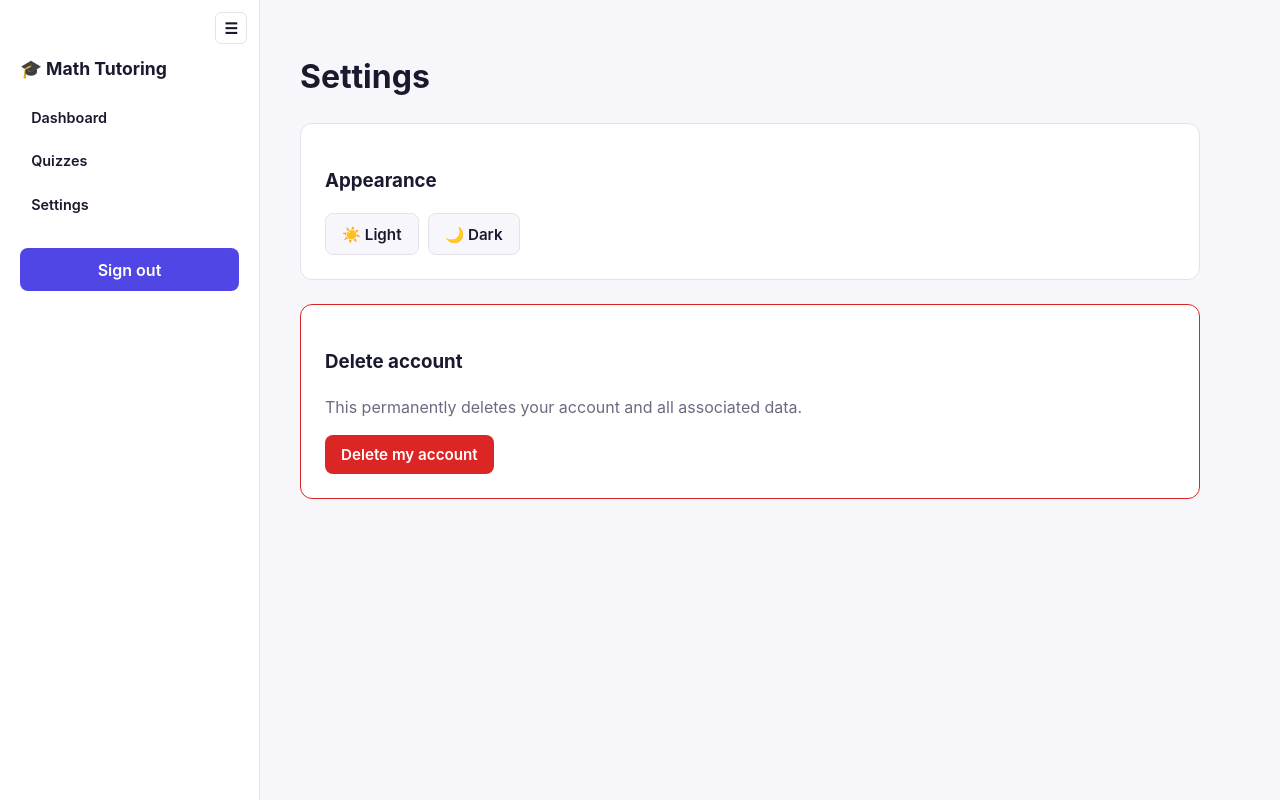
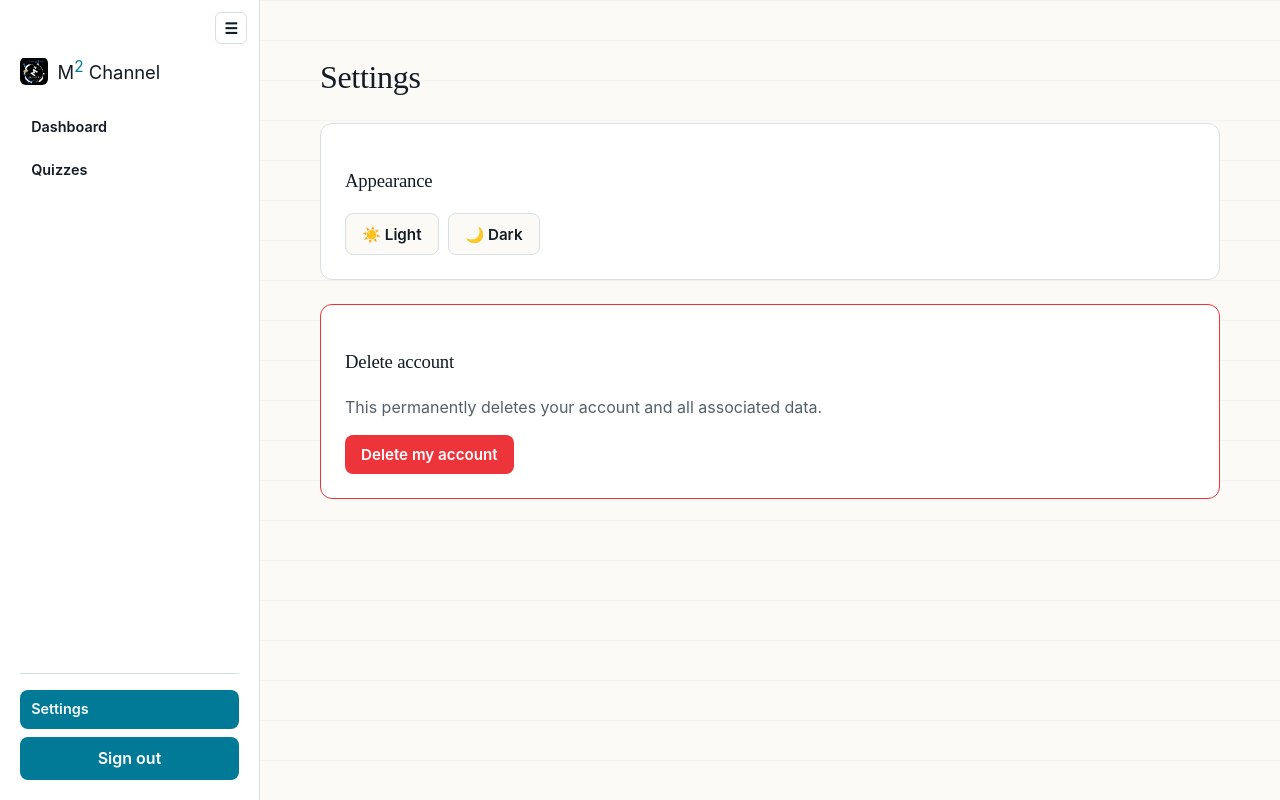
Before and after one commit to AryanSharma238/Math-tutoring-site-kk, a Flask app: page /settings in a window 1280 px wide. Run offline with Flask 3, Linux system fonts and the light colour scheme; the visitor is signed in with stand-in values (Sample User, id 1); some web fonts are replaced.

Commit message:
Match exact design system from source (OKLCH tokens, Instrument Serif, paper texture); portal branding, settings pinned to sidebar bottom, sign-out to homepage; homework activity card on dashboard; quizzes tab grouped into recently-assigned/to-do/completed with box layout; AI-generated quiz titles; quiz completion tracking

````diff
--- a/app.py
+++ b/app.py
@@ -55,7 +55,7 @@ FREE_MODELS = [
     "cohere/north-mini-code:free",
 ]
 
-QUIZ_SYSTEM_PROMPT = """You are a math problem generator. Given a topic/prompt, generate exactly {count} distinct multiple-choice math problems matching it.
+QUIZ_SYSTEM_PROMPT = """You are a math problem generator. Given a topic/prompt, generate exactly {count} distinct multiple-choice math problems matching it, plus a short descriptive title for the quiz as a whole.
 
 Each question must have exactly 4 answer choices, exactly one of which is correct.
 Each question must include a detailed step-by-step solution.
@@ -63,18 +63,24 @@ Each incorrect choice must include an explanation of the specific mistake or mis
 Verify all numbers and answer choices are mathematically correct and consistent before outputting.
 
 The "question" field must contain ONLY the question text -- never embed the answer choices inside it.
+The "title" field should be a short, specific, human-readable name for the quiz (4-8 words), based on the topic -- e.g. "Trigonometric Identities Practice" or "Quadratic Formula Word Problems". Do not just repeat the raw topic text verbatim.
 Do not include any internal reasoning, revisions, second-guessing, notes, or commentary anywhere in the output, including inside string fields. Do not use markdown code fences.
-Return ONLY a valid JSON array, where each element has exactly this shape:
+Return ONLY a single valid JSON object with exactly this shape:
 
 {{
-  "question": "string",
-  "choices": [
-    {{"label": "A", "text": "string", "correct": true, "explanation": ""}},
-    {{"label": "B", "text": "string", "correct": false, "explanation": "why this is wrong"}},
-    {{"label": "C", "text": "string", "correct": false, "explanation": "why this is wrong"}},
-    {{"label": "D", "text": "string", "correct": false, "explanation": "why this is wrong"}}
-  ],
-  "solution": "detailed step-by-step solution string"
+  "title": "string",
+  "questions": [
+    {{
+      "question": "string",
+      "choices": [
+        {{"label": "A", "text": "string", "correct": true, "explanation": ""}},
+        {{"label": "B", "text": "string", "correct": false, "explanation": "why this is wrong"}},
+        {{"label": "C", "text": "string", "correct": false, "explanation": "why this is wrong"}},
+        {{"label": "D", "text": "string", "correct": false, "explanation": "why this is wrong"}}
+      ],
+      "solution": "detailed step-by-step solution string"
+    }}
+  ]
 }}
 
 Exactly one choice per question must have "correct": true; the rest must be "correct": false with a non-empty "explanation". The correct choice's "explanation" should be an empty string."""
@@ -222,7 +228,7 @@ def register_routes(app):
     @app.route("/logout")
     def logout():
         session.clear()
-        return redirect(url_for("login"))
+        return redirect(url_for("home"))
 
     @app.route("/dashboard")
     @login_required
@@ -238,7 +244,7 @@ def register_routes(app):
 
         return render_template(
             "student_dashboard.html", user=user, profile=profile,
-            next_class=profile.next_class,
+            next_class=profile.next_class, active="dashboard",
         )
 
     @app.route("/quizzes")
@@ -250,7 +256,18 @@ def register_routes(app):
         profile = user.profile
         if not profile or not profile.setup_complete:
             return render_template("waiting.html", user=user)
-        return render_template("quizzes.html", user=user, profile=profile)
+
+        all_quizzes = profile.quizzes
+        recently_assigned = all_quizzes[0] if all_quizzes else None
+        todo = [q for q in all_quizzes if not q.completed_at and q.id != (recently_assigned.id if recently_assigned else None)]
+        completed = sorted(
+            (q for q in all_quizzes if q.completed_at), key=lambda q: q.completed_at, reverse=True
+        )
+        return render_template(
+            "quizzes.html", user=user, profile=profile,
+            recently_assigned=recently_assigned, todo=todo, completed=completed,
+            active="quizzes",
+        )
 
     @app.route("/quizzes/<int:quiz_id>")
     @login_required
@@ -260,13 +277,25 @@ def register_routes(app):
         if user.is_admin or quiz.profile_id != user.profile.id:
             abort(403)
         questions = json.loads(quiz.questions_json)
-        return render_template("take_quiz.html", user=user, quiz=quiz, questions=questions)
+        return render_template("take_quiz.html", user=user, quiz=quiz, questions=questions, active="quizzes")
+
+    @app.route("/quizzes/<int:quiz_id>/complete", methods=["POST"])
+    @login_required
+    def complete_quiz(quiz_id):
+        user = current_user()
+        quiz = Quiz.query.get_or_404(quiz_id)
+        if user.is_admin or quiz.profile_id != user.profile.id:
+            abort(403)
+        if not quiz.completed_at:
+            quiz.completed_at = datetime.now(dt_timezone.utc)
+            db.session.commit()
+        return {"ok": True}
 
     @app.route("/settings")
     @login_required
     def settings():
         user = current_user()
-        return render_template("settings.html", user=user)
+        return render_template("settings.html", user=user, active="settings")
 
     @app.route("/account/delete", methods=["POST"])
     @login_required
@@ -409,12 +438,13 @@ def register_routes(app):
                 cleaned = cleaned.split("```")[1]
                 if cleaned.startswith("json"):
                     cleaned = cleaned[4:]
-            start, end = cleaned.find("["), cleaned.rfind("]")
-            questions = json.loads(cleaned[start:end + 1])
+            start, end = cleaned.find("{"), cleaned.rfind("}")
+            parsed = json.loads(cleaned[start:end + 1])
+            questions = parsed["questions"]
+            title = (parsed.get("title") or "").strip() or (topic[:100] if topic else "Untitled quiz")
         except Exception as exc:
             return {"error": f"Quiz generation failed: {exc}"}, 502
 
-        title = topic[:100] if topic else "Untitled quiz"
         return {"title": title, "model": model, "questions": questions}
 
     @app.route("/admin/student/<int:user_id>/quiz/assign", methods=["POST"])
--- a/static/style.css
+++ b/static/style.css
@@ -1,40 +1,36 @@
-:root {
-  --bg: #f7f7fb;
-  --card: #ffffff;
-  --text: #1a1a2e;
-  --muted: #6b6b80;
-  --accent: #4f46e5;
-  --border: #e2e2ec;
-  --danger: #dc2626;
+@font-face {
+  font-family: "Instrument Serif";
+  src: url("https://fonts.gstatic.com/s/instrumentserif/v4/jizDREVItHgc8qDIbSTKq4XKVjnUts.woff2") format("woff2");
+  font-weight: 400;
+  font-style: normal;
+  font-display: swap;
 }
 
-@media (prefers-color-scheme: dark) {
-  :root {
-    --bg: #14141f;
-    --card: #1e1e2e;
-    --text: #f0f0f5;
-    --muted: #9a9ab0;
-    --accent: #818cf8;
-    --border: #2e2e42;
-  }
-}
-
-:root[data-theme="light"] {
-  --bg: #f7f7fb;
-  --card: #ffffff;
-  --text: #1a1a2e;
-  --muted: #6b6b80;
-  --accent: #4f46e5;
-  --border: #e2e2ec;
+:root {
+  --bg: oklch(0.985 0.005 90);
+  --card: oklch(1 0 0);
+  --text: oklch(0.22 0.02 250);
+  --muted: oklch(0.48 0.015 245);
+  --accent: oklch(0.52 0.13 215);
+  --accent-foreground: oklch(0.99 0.003 240);
+  --border: oklch(0.9 0.01 240);
+  --danger: oklch(0.62 0.22 25);
+  --font-display: "Instrument Serif", "Times New Roman", serif;
+  --gradient-hero:
+    radial-gradient(1200px 600px at 50% -10%, color-mix(in oklab, var(--accent) 14%, transparent) 0%, transparent 60%),
+    radial-gradient(800px 500px at 90% 10%, color-mix(in oklab, oklch(0.72 0.14 70) 16%, transparent) 0%, transparent 60%);
+  --shadow-glow: 0 30px 80px -30px color-mix(in oklab, var(--accent) 35%, transparent);
+  --shadow-card: 0 10px 40px -20px oklch(0.2 0.02 250 / 0.18);
 }
 
 :root[data-theme="dark"] {
-  --bg: #14141f;
-  --card: #1e1e2e;
-  --text: #f0f0f5;
-  --muted: #9a9ab0;
-  --accent: #818cf8;
-  --border: #2e2e42;
+  --bg: oklch(0.19 0.015 250);
+  --card: oklch(0.24 0.015 250);
+  --text: oklch(0.95 0.005 90);
+  --muted: oklch(0.68 0.02 245);
+  --accent: oklch(0.68 0.12 200);
+  --accent-foreground: oklch(0.15 0.02 250);
+  --border: oklch(0.32 0.015 250);
 }
 
 * { box-sizing: border-box; }
@@ -45,6 +41,20 @@ body {
   background: var(--bg);
   color: var(--text);
   line-height: 1.5;
+  background-image:
+    repeating-linear-gradient(
+      0deg,
+      transparent 0,
+      transparent 39px,
+      color-mix(in oklab, var(--text) 3%, transparent) 39px,
+      color-mix(in oklab, var(--text) 3%, transparent) 40px
+    );
+}
+
+h1, h2, h3 {
+  font-family: var(--font-display);
+  font-weight: 400;
+  letter-spacing: -0.01em;
 }
 
 a { color: var(--accent); }
@@ -181,11 +191,34 @@ button {
 .sidebar-content {
   padding: 1rem 1.25rem 1.25rem;
   padding-top: 3.5rem;
+  display: flex;
+  flex-direction: column;
+  height: 100%;
 }
 
-.brand {
-  font-size: 1.1rem;
-  margin: 0 0 0.25rem;
+.sidebar-brand-link {
+  display: flex;
+  align-items: center;
+  gap: 0.6rem;
+  text-decoration: none;
+  color: var(--text);
+  margin-bottom: 0.25rem;
+}
+
+.sidebar-logo {
+  height: 28px;
+  width: 28px;
+  object-fit: contain;
+  border-radius: 6px;
+  flex-shrink: 0;
+}
+
+.sidebar-brand-name {
+  font-size: 1.15rem;
+}
+
+.sidebar-brand-name sup {
+  color: var(--accent);
 }
 
 .who {
@@ -213,12 +246,35 @@ button {
 
 .tabs a.active, .tabs a:hover {
   background: var(--accent);
-  color: white;
+  color: var(--accent-foreground, white);
+}
+
+.sidebar-bottom {
+  margin-top: auto;
+  display: flex;
+  flex-direction: column;
+  gap: 0.25rem;
+  padding-top: 1rem;
+  border-top: 1px solid var(--border);
+}
+
+.settings-link {
+  padding: 0.55rem 0.7rem;
+  border-radius: 8px;
+  text-decoration: none;
+  color: var(--text);
+  font-weight: 600;
+  font-size: 0.9rem;
+}
+
+.settings-link.active, .settings-link:hover {
+  background: var(--accent);
+  color: var(--accent-foreground, white);
 }
 
 .logout-btn {
   width: 100%;
-  margin-top: 0.5rem;
+  margin-top: 0.25rem;
 }
 
 .section-label {
@@ -250,6 +306,7 @@ button {
   flex: 1;
   padding: 2rem 2.5rem;
   max-width: 980px;
+  margin: 0 auto;
 }
 
 .card {
@@ -481,28 +645,35 @@ img.curriculum-viewer {
 }
 
 /* ---------- Marketing homepage ---------- */
-
-@import url('https://fonts.googleapis.com/css2?family=Playfair+Display:ital,wght@0,600;0,700;1,600;1,700&display=swap');
+/* Always light + the exact brand palette, regardless of the portal's dark/light toggle */
 
 .mkt-scope {
-  --mkt-bg: #faf7f2;
-  --mkt-card: #ffffff;
-  --mkt-text: #211f1a;
-  --mkt-muted: #6f6a60;
-  --mkt-accent: #0d7d72;
-  --mkt-accent-fg: #ffffff;
-  --mkt-border: #e7e1d4;
-  --mkt-glow: rgba(13, 125, 114, 0.28);
+  --mkt-bg: oklch(0.985 0.005 90);
+  --mkt-card: oklch(1 0 0);
+  --mkt-text: oklch(0.22 0.02 250);
+  --mkt-muted: oklch(0.48 0.015 245);
+  --mkt-accent: oklch(0.52 0.13 215);
+  --mkt-accent-fg: oklch(0.99 0.003 240);
+  --mkt-border: oklch(0.9 0.01 240);
+  --mkt-glow: color-mix(in oklab, var(--mkt-accent) 35%, transparent);
 
   position: relative;
   background: var(--mkt-bg);
   color: var(--mkt-text);
   overflow-x: hidden;
   font-family: -apple-system, BlinkMacSystemFont, "Segoe UI", Roboto, sans-serif;
+  background-image:
+    repeating-linear-gradient(
+      0deg,
+      transparent 0,
+      transparent 39px,
+      color-mix(in oklab, var(--mkt-text) 3%, transparent) 39px,
+      color-mix(in oklab, var(--mkt-text) 3%, transparent) 40px
+    );
 }
 
 .mkt-scope .font-display {
-  font-family: 'Playfair Display', Georgia, 'Times New Roman', serif;
+  font-family: var(--font-display);
 }
 
 .mkt-bg-gradient {
--- a/templates/_admin_sidebar.html
+++ b/templates/_admin_sidebar.html
@@ -1,7 +1,10 @@
 <aside class="sidebar" id="sidebar">
   <button class="collapse-btn" id="collapseBtn" title="Collapse">☰</button>
   <div class="sidebar-content">
-    <h2 class="brand">🎓 Math Tutoring</h2>
+    <a href="{{ url_for('home') }}" class="sidebar-brand-link">
+      <img src="{{ url_for('static', filename='images/m2-logo.png') }}" alt="M² Channel" class="sidebar-logo">
+      <span class="sidebar-brand-name font-display">M<sup>2</sup> Channel</span>
+    </a>
     <p class="who">Admin &middot; {{ user.email }}</p>
     <a class="btn logout-btn" href="{{ url_for('logout') }}">Sign out</a>
     <h3 class="section-label">Students</h3>
--- a/templates/_portal_nav.html
+++ b/templates/_portal_nav.html
@@ -1,5 +1,4 @@
 <nav class="tabs">
   <a href="{{ url_for('dashboard') }}" class="{{ 'active' if active == 'dashboard' else '' }}">Dashboard</a>
   <a href="{{ url_for('quizzes') }}" class="{{ 'active' if active == 'quizzes' else '' }}">Quizzes</a>
-  <a href="{{ url_for('settings') }}" class="{{ 'active' if active == 'settings' else '' }}">Settings</a>
 </nav>
--- /dev/null
+++ b/templates/_quiz_row.html
@@ -0,0 +1,5 @@
+<a href="{{ url_for('take_quiz', quiz_id=q.id) }}" class="quiz-row {{ 'completed' if q.completed_at else '' }}">
+  <span class="quiz-row-date">{{ (q.completed_at or q.created_at).strftime('%b %d, %Y') }}</span>
+  <span class="quiz-row-title">{{ q.title }}</span>
+  <span class="quiz-row-count">{{ q.question_count }} question{{ 's' if q.question_count != 1 else '' }}</span>
+</a>
--- /dev/null
+++ b/templates/_student_sidebar.html
@@ -0,0 +1,15 @@
+<aside class="sidebar" id="sidebar">
+  <button class="collapse-btn" id="collapseBtn" title="Collapse">☰</button>
+  <div class="sidebar-content">
+    <a href="{{ url_for('home') }}" class="sidebar-brand-link">
+      <img src="{{ url_for('static', filename='images/m2-logo.png') }}" alt="M² Channel" class="sidebar-logo">
+      <span class="sidebar-brand-name font-display">M<sup>2</sup> Channel</span>
+    </a>
+    <p class="who">{{ user.name or user.email }}</p>
+    {% include "_portal_nav.html" %}
+    <div class="sidebar-bottom">
+      <a href="{{ url_for('settings') }}" class="settings-link {{ 'active' if active == 'settings' else '' }}">Settings</a>
+      <a class="btn logout-btn" href="{{ url_for('logout') }}">Sign out</a>
+    </div>
+  </div>
+</aside>
--- a/templates/settings.html
+++ b/templates/settings.html
@@ -2,15 +2,7 @@
 {% block title %}Settings{% endblock %}
 {% block body %}
 <div class="portal">
-  <aside class="sidebar" id="sidebar">
-    <button class="collapse-btn" id="collapseBtn" title="Collapse">☰</button>
-    <div class="sidebar-content">
-      <h2 class="brand">🎓 Math Tutoring</h2>
-      <p class="who">{{ user.name or user.email }}</p>
-      {% include "_portal_nav.html" %}
-      <a class="btn logout-btn" href="{{ url_for('logout') }}">Sign out</a>
-    </div>
-  </aside>
+  {% include "_student_sidebar.html" %}
   <main class="content">
     <h1>Settings</h1>
 
````
Also changed, not shown: other parts of static/style.css (+116 -9 lines), models.py (+20 -0 lines), templates/quizzes.html (+28 -15 lines), templates/student_dashboard.html (+21 -9 lines), templates/take_quiz.html (+14 -10 lines).
